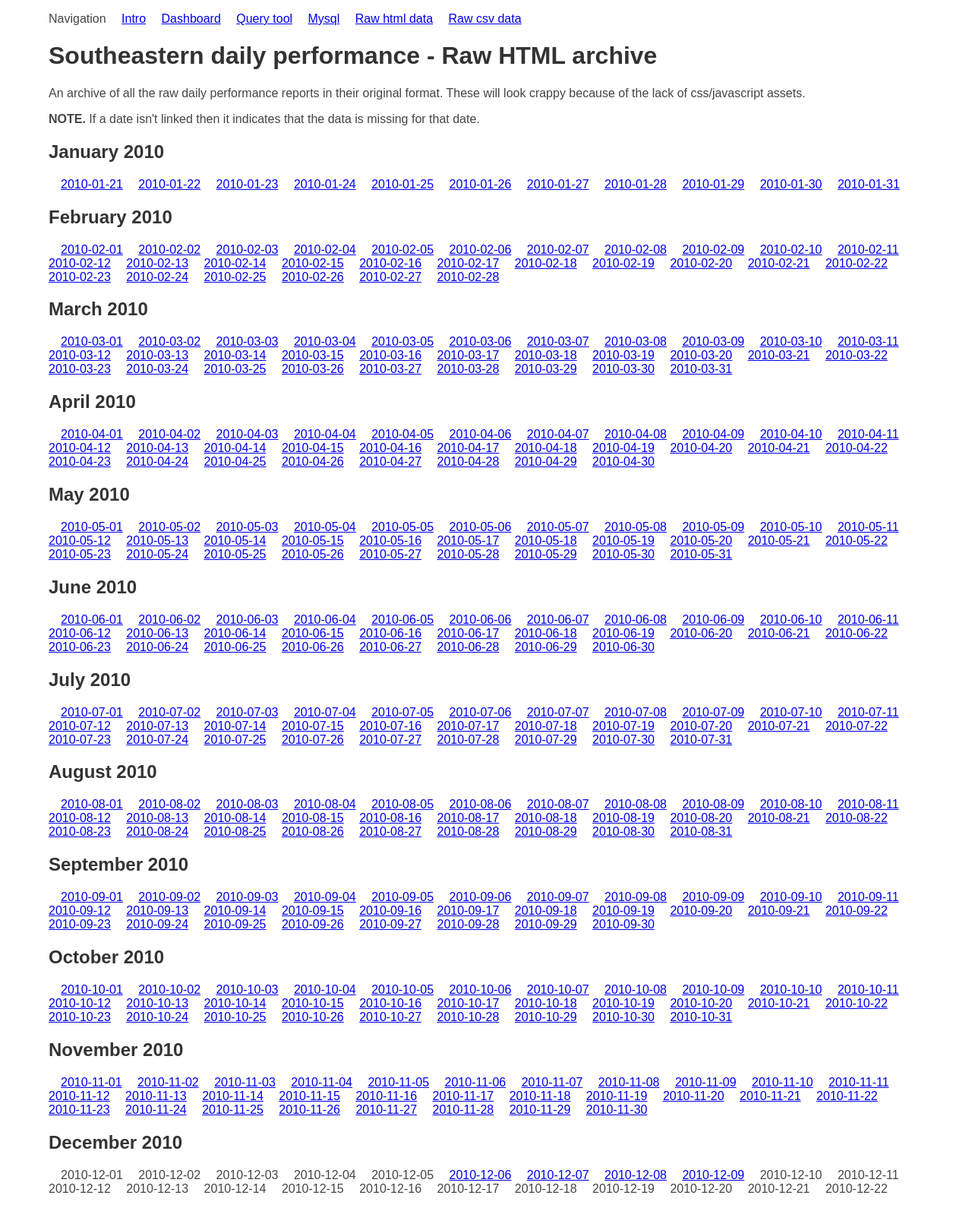
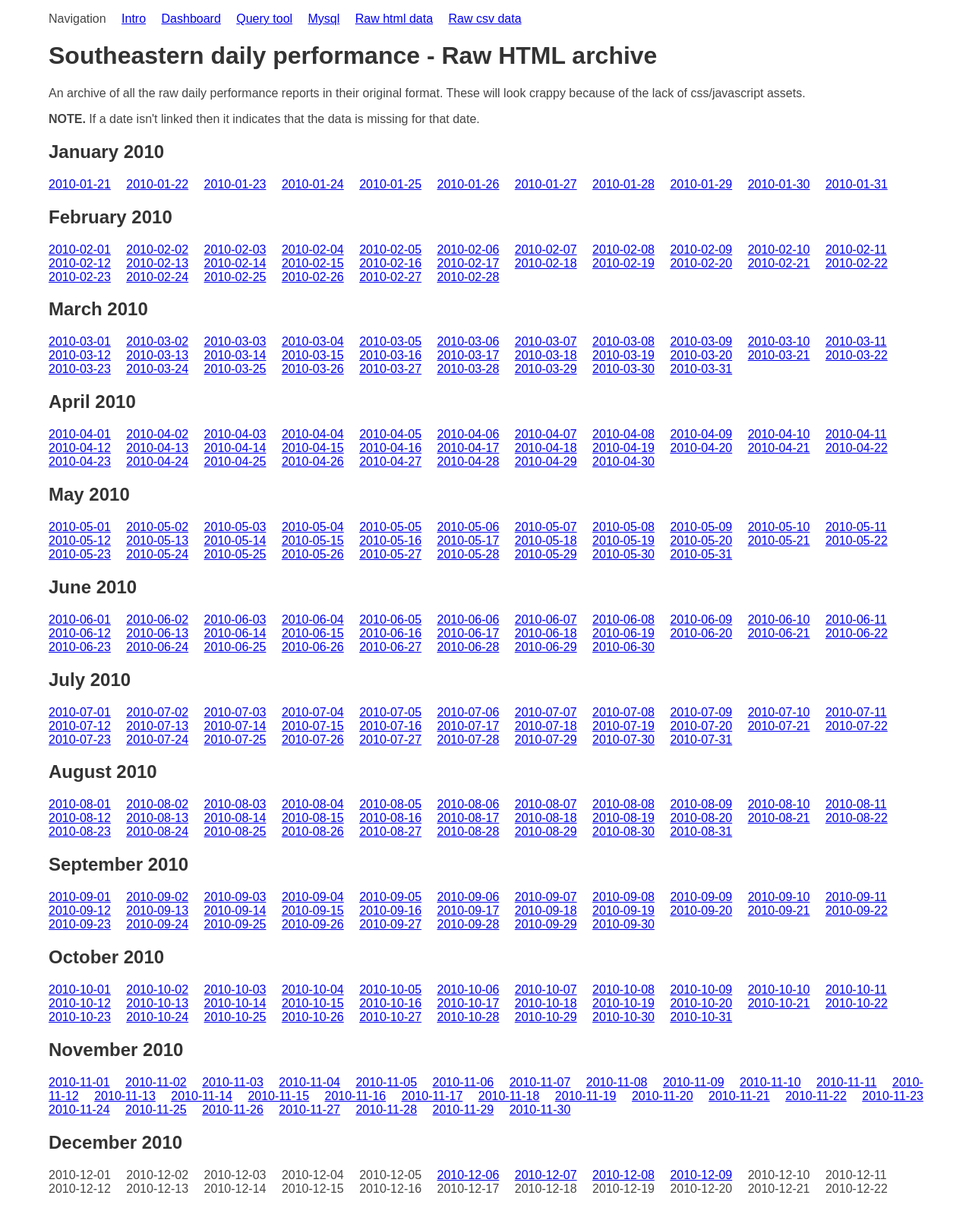
Before and after one commit to chrisroos/southeastern-daily-performance, a Jekyll site: the page built from raw-html-data.html, in a window 1280 px wide. Shown: the whole page at 76% size. Built offline with Jekyll 4.4.1, drawn with Linux system fonts in a browser that asks for light colours; nearby versions of some CDN libraries.

Commit message:
I need to use the dateHeading class in the raw html archive page so that the dates line up under their respective months.

```diff
--- a/raw-html-data.html
+++ b/raw-html-data.html
@@ -6,7 +6,7 @@ title: Southeastern daily performance - Raw HTML archive
 <p><strong>NOTE.</strong> If a date isn't linked then it indicates that the data is missing for that date.</p>
 
 <ul id="dates">
-                  <li><h2>January 2010</h2></li>
+                  <li class="dateHeading"><h2>January 2010</h2></li>
         <li>
               <a href="data/html/2010-01-21.html">2010-01-21</a>
           </li>
@@ -40,7 +40,7 @@ title: Southeastern daily performance - Raw HTML archive
           <li>
               <a href="data/html/2010-01-31.html">2010-01-31</a>
           </li>
-                  <li><h2>February 2010</h2></li>
+                  <li class="dateHeading"><h2>February 2010</h2></li>
         <li>
               <a href="data/html/2010-02-01.html">2010-02-01</a>
           </li>
@@ -125,7 +125,7 @@ title: Southeastern daily performance - Raw HTML archive
           <li>
               <a href="data/html/2010-02-28.html">2010-02-28</a>
           </li>
-                  <li><h2>March 2010</h2></li>
+                  <li class="dateHeading"><h2>March 2010</h2></li>
         <li>
               <a href="data/html/2010-03-01.html">2010-03-01</a>
           </li>
@@ -219,7 +219,7 @@ title: Southeastern daily performance - Raw HTML archive
           <li>
               <a href="data/html/2010-03-31.html">2010-03-31</a>
           </li>
-                  <li><h2>April 2010</h2></li>
+                  <li class="dateHeading"><h2>April 2010</h2></li>
         <li>
               <a href="data/html/2010-04-01.html">2010-04-01</a>
           </li>
@@ -310,7 +310,7 @@ title: Southeastern daily performance - Raw HTML archive
           <li>
               <a href="data/html/2010-04-30.html">2010-04-30</a>
           </li>
-                  <li><h2>May 2010</h2></li>
+                  <li class="dateHeading"><h2>May 2010</h2></li>
         <li>
               <a href="data/html/2010-05-01.html">2010-05-01</a>
           </li>
@@ -404,7 +404,7 @@ title: Southeastern daily performance - Raw HTML archive
           <li>
               <a href="data/html/2010-05-31.html">2010-05-31</a>
           </li>
-                  <li><h2>June 2010</h2></li>
+                  <li class="dateHeading"><h2>June 2010</h2></li>
         <li>
               <a href="data/html/2010-06-01.html">2010-06-01</a>
           </li>
@@ -495,7 +495,7 @@ title: Southeastern daily performance - Raw HTML archive
           <li>
               <a href="data/html/2010-06-30.html">2010-06-30</a>
           </li>
-                  <li><h2>July 2010</h2></li>
+                  <li class="dateHeading"><h2>July 2010</h2></li>
         <li>
               <a href="data/html/2010-07-01.html">2010-07-01</a>
           </li>
@@ -589,7 +589,7 @@ title: Southeastern daily performance - Raw HTML archive
           <li>
               <a href="data/html/2010-07-31.html">2010-07-31</a>
           </li>
-                  <li><h2>August 2010</h2></li>
+                  <li class="dateHeading"><h2>August 2010</h2></li>
         <li>
               <a href="data/html/2010-08-01.html">2010-08-01</a>
           </li>
@@ -683,7 +683,7 @@ title: Southeastern daily performance - Raw HTML archive
           <li>
               <a href="data/html/2010-08-31.html">2010-08-31</a>
           </li>
-                  <li><h2>September 2010</h2></li>
+                  <li class="dateHeading"><h2>September 2010</h2></li>
         <li>
               <a href="data/html/2010-09-01.html">2010-09-01</a>
           </li>
@@ -774,7 +774,7 @@ title: Southeastern daily performance - Raw HTML archive
           <li>
               <a href="data/html/2010-09-30.html">2010-09-30</a>
           </li>
-                  <li><h2>October 2010</h2></li>
+                  <li class="dateHeading"><h2>October 2010</h2></li>
         <li>
               <a href="data/html/2010-10-01.html">2010-10-01</a>
           </li>
@@ -868,7 +868,7 @@ title: Southeastern daily performance - Raw HTML archive
           <li>
               <a href="data/html/2010-10-31.html">2010-10-31</a>
           </li>
-                  <li><h2>November 2010</h2></li>
+                  <li class="dateHeading"><h2>November 2010</h2></li>
         <li>
               <a href="data/html/2010-11-01.html">2010-11-01</a>
           </li>
@@ -959,7 +959,7 @@ title: Southeastern daily performance - Raw HTML archive
           <li>
               <a href="data/html/2010-11-30.html">2010-11-30</a>
           </li>
-                  <li><h2>December 2010</h2></li>
+                  <li class="dateHeading"><h2>December 2010</h2></li>
         <li>
               2010-12-01          </li>
           <li>
```
Also changed, not shown: 1 other file.
